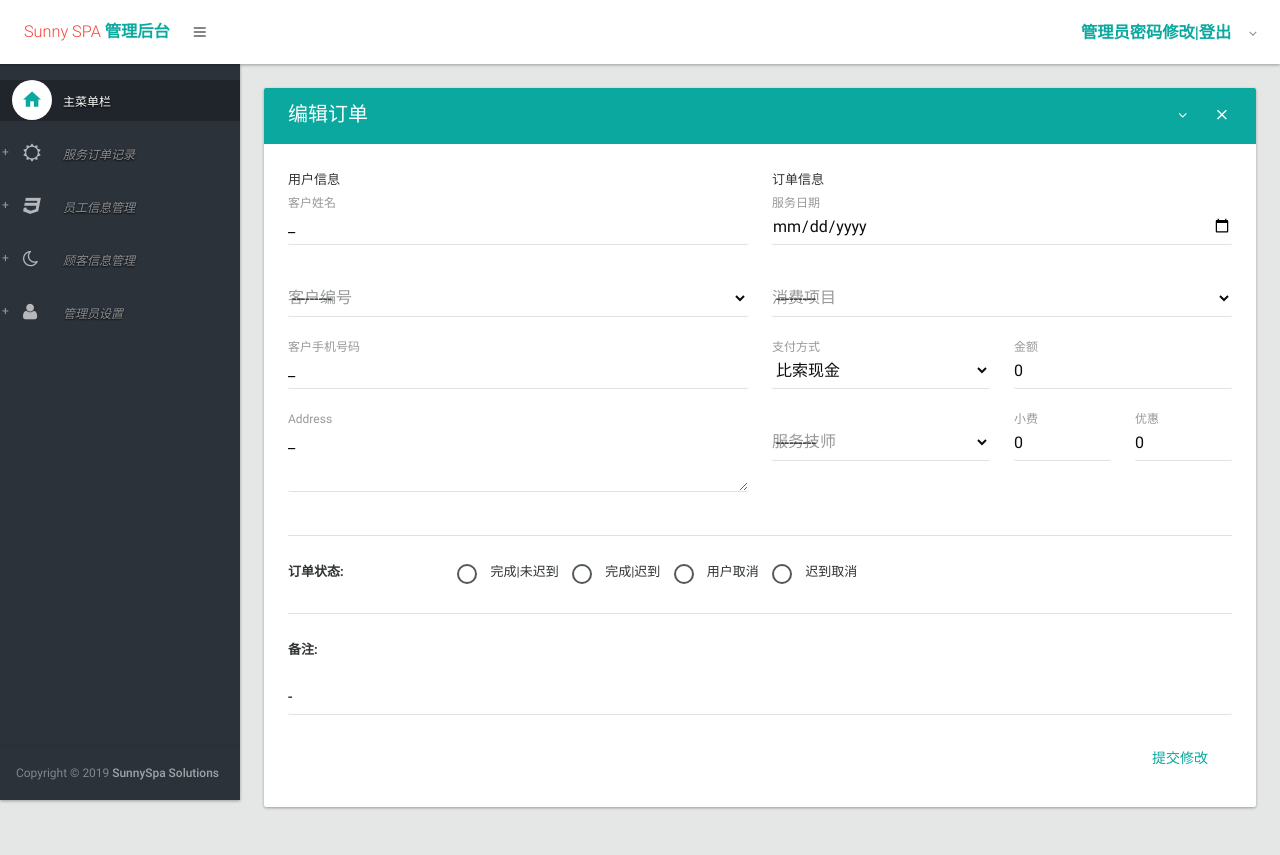
After one commit to chuan-yk/sunnyspa, a Django app: template management/templates/management/edit.html in a window 1280 px wide. The commit adds this page. Run offline with Django 3.2, Linux system fonts and the light colour scheme; the template is opened without the code that fills it: values that come from a table or form of the project are taken from there, others are empty; some libraries are stand-ins or nearby versions.

Commit message:
订单编辑页面

```diff
--- /dev/null
+++ b/management/forms.py
@@ -0,0 +1,27 @@
+from django.forms import ModelForm
+from django import forms
+from .models import Massage
+
+
+class MassageForm(ModelForm):
+    payment_choice = (
+        ('比索现金', '比索现金'),
+        ('美元现金', '美元现金'),
+        ('人民币现金', '人民币现金'),
+        ('在线支付', '在线支付'),
+    )
+    order_status_options = (
+        ('完成|未迟到', '完成|未迟到'),
+        ('完成|迟到', '完成|迟到'),
+        ('用户取消', '用户取消'),
+        ('迟到取消', '迟到取消'),
+    )
+
+    order_status = forms.TypedChoiceField(required=False, choices=order_status_options, widget=forms.RadioSelect)
+    payment_option = forms.ChoiceField(choices=payment_choice)
+
+    class Meta:
+        model = Massage
+        fields = '__all__'
+        widgets = {
+            'service_date': forms.DateInput(attrs={'type': 'date'})}  # 修改template input字段类型
--- /dev/null
+++ b/management/templates/management/edit.html
@@ -0,0 +1,124 @@
+{% extends 'layout.html' %}
+{% load widget_tweaks %}
+{% block title %} 编辑订单内容 {% endblock %}
+{% block body %}
+    <section>
+        <div class="section-body">
+            <div class="row">
+                <!-- BEGIN  - FORM -->
+                <div class="col-lg-12">
+                    <div class="card">
+                        <div class="card-head style-primary">
+                            <header>编辑订单</header>
+                            <div class="tools">
+                                <a class="btn btn-icon-toggle btn-collapse"><i class="fa fa-angle-down"></i></a>
+                                <a class="btn btn-icon-toggle btn-close"><i class="md md-close"></i></a>
+                            </div>
+                        </div>
+                        <div class="card-body">
+                            <form class="form" role="form" action="" method="post"> {% csrf_token %}
+                                <div class="row">
+                                    <div class="col-sm-6">
+                                        <header>用户信息</header>
+                                        <div class="form-group floating-label">
+                                            {{ form.name | add_class:'form-control' }}
+                                            <label for="regular2">客户姓名</label>
+                                        </div>
+                                        <div class="form-group floating-label">
+                                            {{ form.uin | add_class:'form-control' }}
+                                            <label for="regular2">客户编号</label>
+                                        </div>
+                                        <div class="form-group floating-label">
+                                            {{ form.phone | add_class:'form-control' }}
+                                            <label for="regular2">客户手机号码</label>
+                                        </div>
+                                        <div class="form-group floating-label">
+                                            {{ form.address | add_class:'form-control' | attr:'rows:2' }}
+                                            <label for="textarea2">Address</label>
+                                        </div>
+                                    </div>
+                                    <div class="col-sm-6">
+                                        <header>订单信息</header>
+                                        <div class="form-group">
+                                            {{ form.service_date  | add_class:'form-control' }}
+                                            <label for="regular2">服务日期</label>
+                                        </div>
+                                        <div class="form-group floating-label">
+                                            {{ form.service_type | add_class:'form-control' | attr:'rows:2' }}
+                                            <label for="textarea2">消费项目</label>
+                                        </div>
+                                        <div class="row">
+                                            <div class="col-sm-6">
+                                                <div class="form-group floating-label">
+                                                    {{ form.payment_option| add_class:'form-control' }}
+                                                    <label for="select2">支付方式</label>
+                                                </div>
+                                            </div>
+                                            <div class="col-sm-6">
+                                                <div class="form-group floating-label">
+                                                    {{ form.amount | add_class:'form-control' }}
+                                                    <label for="regular2">金额</label>
+                                                </div>
+                                            </div>
+                                        </div>
+                                        <div class="row">
+                                            <div class="col-sm-6">
+                                                <div class="form-group floating-label">
+                                                    {{ form.massagist| add_class:'form-control' }}
+                                                    <label for="select2">服务技师</label>
+                                                </div>
+                                            </div>
+                                            <div class="col-sm-3">
+                                                <div class="form-group floating-label">
+                                                    {{ form.tip | add_class:'form-control' }}
+                                                    <label for="regular2">小费</label>
+                                                </div>
+                                            </div>
+                                            <div class="col-sm-3">
+                                                <div class="form-group floating-label">
+                                                    {{ form.discount | add_class:'form-control' }}
+                                                    <label for="regular2">优惠</label>
+                                                </div>
+                                            </div>
+                                        </div>
+                                    </div>
+                                    <div class="col-md-12">
+                                        <hr>
+                                        <label class="radio-inline radio-styled col-sm-2">
+                                            <b>订单状态:</b>
+                                        </label>
+                                        <div class="col-md-10">
+                                            {% for radio in form.order_status %}
+                                                <label class="radio-inline radio-styled">
+                                                    {{ radio }}
+                                                </label>
+                                            {% endfor %}
+                                        </div>
+                                    </div>
+                                    <div class="col-md-12">
+                                        <hr>
+                                        <b>备注:</b>
+                                        <div class="form-group floating-label">
+                                            {{ form.note | add_class:'form-control' | attr:'rows:2' }}
+{#                                            <label for="textarea2">备注</label>#}
+                                        </div>
+                                    </div>
+                                    <div class="col-md-12">
+
+                                        <div class="card-actionbar-row">
+                                            <input type="submit" class="btn btn-flat btn-primary ink-reaction"
+                                                   value="提交修改">
+                                        </div>
+                                    </div>
+                                </div>
+                            </form>
+                        </div><!--end .card-body -->
+                    </div><!--end .card -->
+                </div><!--end .col -->
+                <!-- END FORM -->
+
+            </div><!--end .row -->
+        </div><!--end .section-body -->
+    </section>
+
+{% endblock %}
--- a/management/templates/management/index.html
+++ b/management/templates/management/index.html
@@ -3,10 +3,8 @@
 {% block title %} 阳光SPA管理界面|首页 {% endblock %}
 
 {% block header-css %}
-{#{% include "_css.html" %}#}
+{% include "_css.html" %}
 {% endblock %}
-
-
 
 
 {% block body %}
--- a/management/templates/management/ordersindex.html
+++ b/management/templates/management/ordersindex.html
@@ -61,7 +61,7 @@
                                                             <td>{{ order.note }}</td>
                                                             <td>
 {#                                                                 <a href="{% url 'edit' order.id %}" class="btn ink-reaction btn-floating-action btn-warning"><i class="md md-edit"></i> </a> #}
-                                                                <a href="#" class="btn ink-reaction btn-floating-action btn-warning"><i class="md md-edit"></i> </a>
+                                                                <a href="{% url 'management_url_site:edit' order.id %}" class="btn ink-reaction btn-floating-action btn-warning"><i class="md md-edit"></i> </a>
                                                                 <a href="#" class="btn ink-reaction btn-floating-action btn-danger" onclick="return confirm('Are you sure you want to delete this?')"><i class="md md-delete"></i> </a>
 
                                                             </td>
--- a/management/urls.py
+++ b/management/urls.py
@@ -5,6 +5,7 @@ from . import views
 app_name = 'management_url_site'
 urlpatterns = [
     url(r'^$', views.index, name='home'),
-    url('index', views.index, name="home_index"),
-    url(r'orders/', views.ordersindex, name='orders'),
+    url('index$', views.index, name="home_index"),
+    url(r'orders$', views.ordersindex, name='orders'),
+    url(r'orders/(?P<pk>\d+)/edit$', views.orderedit, name='edit'),
 ]
--- a/templates/layout.html
+++ b/templates/layout.html
@@ -15,7 +15,7 @@
 
         {% endblock %}
 
-        {% include "_css.html" %}
+
 		<!-- BEGIN STYLESHEETS -->
 		<link href='/static/css/googleapis.css?family=Roboto:300italic,400italic,300,400,500,700,900' rel='stylesheet' type='text/css'/>
 		<link type="text/css" rel="stylesheet" href="{% static 'css/bootstrap.css' %}" />
```
Also changed, not shown: management/views.py (+27 -0 lines).
